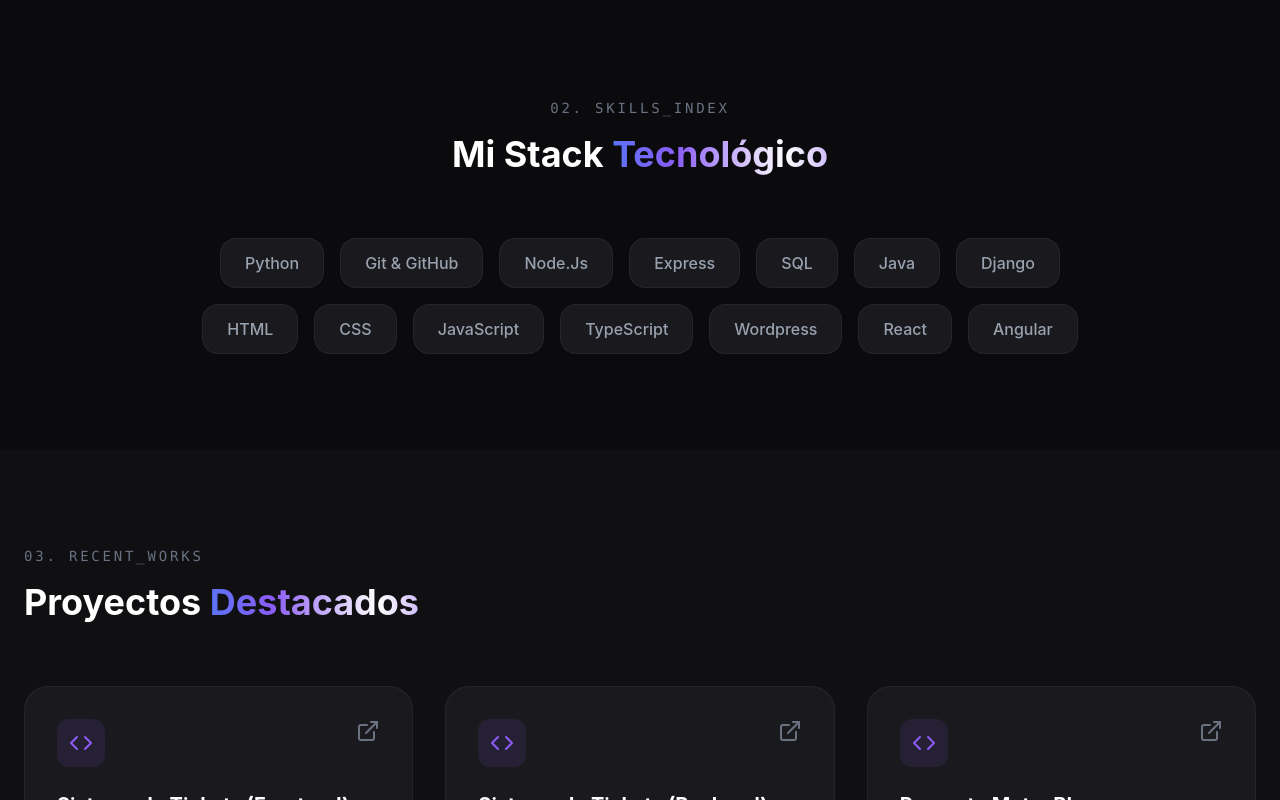
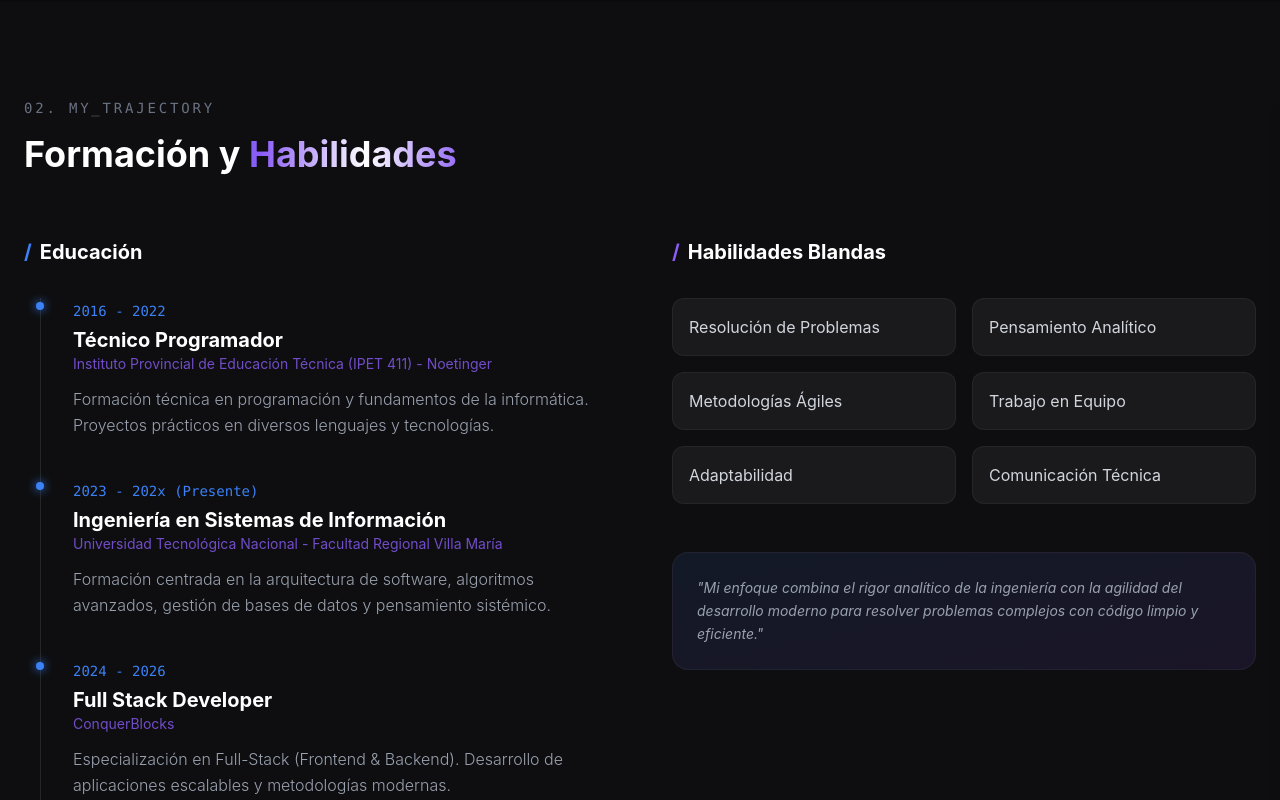
Before and after one commit to Balti2003/Proyecto_portfolio_web, a React (Vite) app: page / in a window 1280 px wide. Shown: the part 1420-2220 px from the top of the page. Built offline with nearby package versions, Linux system fonts and the light colour scheme.

Commit message:
agregando component experience

```diff
--- a/src/App.jsx
+++ b/src/App.jsx
@@ -2,6 +2,7 @@ import Navbar from './components/Navbar';
 import Hero from './components/Hero';
 import About from './components/About';
 import Stack from './components/Stack';
+import Experience from './components/Experience';
 import Projects from './components/Projects';
 import Contact from './components/Contact';
 import Footer from './components/Footer';
@@ -34,6 +35,7 @@ function App() {
       <Navbar />
       <Hero />
       <About />
+      <Experience />
       <Stack />
       <Projects />
       <Contact />
--- a/src/components/Contact.jsx
+++ b/src/components/Contact.jsx
@@ -37,7 +37,7 @@ const Contact = () => {
     <section id="contacto" className="py-24 relative">
       <div className="container mx-auto px-6">
         <Reveal>
-          <h3 className="text-gray-500 font-mono text-sm mb-4 tracking-[0.2em]">04. CONTACT_INFO</h3>
+          <h3 className="text-gray-500 font-mono text-sm mb-4 tracking-[0.2em]">05. CONTACT_INFO</h3>
           <h2 className="text-4xl font-bold mb-16">
             Hablemos de <span className="animate-shimmer">Sistemas</span>
           </h2>
--- /dev/null
+++ b/src/components/Experience.jsx
@@ -0,0 +1,98 @@
+import React from 'react';
+import Reveal from "./Reveal";
+
+const education = [
+    {
+        title: "Técnico Programador",
+        institution: "Instituto Provincial de Educación Técnica (IPET 411) - Noetinger",
+        date: "2016 - 2022",
+        description: "Formación técnica en programación y fundamentos de la informática. Proyectos prácticos en diversos lenguajes y tecnologías."
+    },
+    {
+        title: "Ingeniería en Sistemas de Información",
+        institution: "Universidad Tecnológica Nacional - Facultad Regional Villa María",
+        date: "2023 - 202x (Presente)",
+        description: "Formación centrada en la arquitectura de software, algoritmos avanzados, gestión de bases de datos y pensamiento sistémico."
+    },
+    {
+        title: "Full Stack Developer",
+        institution: "ConquerBlocks",
+        date: "2024 - 2026",
+        description: "Especialización en Full-Stack (Frontend & Backend). Desarrollo de aplicaciones escalables y metodologías modernas."
+    }
+];
+
+const softSkills = [
+  "Resolución de Problemas",
+  "Pensamiento Analítico",
+  "Metodologías Ágiles",
+  "Trabajo en Equipo",
+  "Adaptabilidad",
+  "Comunicación Técnica"
+];
+
+const Experience = () => {
+  return (
+    <section id="trayectoria" className="py-24 bg-white/[0.01]">
+      <div className="container mx-auto px-6">
+        <h3 className="text-gray-500 font-mono text-sm mb-4 tracking-[0.2em]">02. MY_TRAJECTORY</h3>
+        <h2 className="text-4xl font-bold mb-16">Formación y <span className="animate-shimmer">Habilidades</span></h2>
+
+        <div className="grid grid-cols-1 lg:grid-cols-2 gap-16">
+
+          {/* Columna Educación (Timeline) */}
+          <div>
+            <h4 className="text-xl font-bold mb-8 flex items-center gap-2">
+              <span className="text-accent-blue">/</span> Educación
+            </h4>
+            <div className="space-y-8 border-l border-white/10 ml-4">
+              {education.map((item, index) => (
+                <Reveal key={index}>
+                  <div className="relative pl-8 pb-2">
+                    {/* Punto del timeline */}
+                    <div className="absolute -left-[5px] top-1 w-2 h-2 rounded-full bg-accent-blue shadow-[0_0_10px_#3b82f6]" />
+
+                    <span className="text-accent-blue font-mono text-sm">{item.date}</span>
+                    <h5 className="text-xl font-bold mt-1 text-white">{item.title}</h5>
+                    <p className="text-accent-purple/80 text-sm mb-3">{item.institution}</p>
+                    <p className="text-gray-400 font-light leading-relaxed">
+                      {item.description}
+                    </p>
+                  </div>
+                </Reveal>
+              ))}
+            </div>
+          </div>
+
+          {/* Columna Soft Skills */}
+          <div>
+            <h4 className="text-xl font-bold mb-8 flex items-center gap-2">
+              <span className="text-accent-purple">/</span> Habilidades Blandas
+            </h4>
+            <div className="grid grid-cols-2 gap-4">
+              {softSkills.map((skill, index) => (
+                <Reveal key={index}>
+                  <div className="p-4 rounded-xl bg-white/5 border border-white/5 hover:border-accent-purple/30 transition-all duration-300 group">
+                    <p className="text-gray-300 group-hover:text-white transition-colors">
+                      {skill}
+                    </p>
+                  </div>
+                </Reveal>
+              ))}
+            </div>
+
+            {/* Pequeña nota de perfil ingeniero */}
+            <div className="mt-12 p-6 rounded-2xl bg-gradient-to-br from-accent-blue/10 to-accent-purple/10 border border-white/5">
+              <p className="text-sm italic text-gray-400 leading-relaxed">
+                "Mi enfoque combina el rigor analítico de la ingeniería con la agilidad del desarrollo moderno para resolver problemas complejos con código limpio y eficiente."
+              </p>
+            </div>
+          </div>
+
+        </div>
+      </div>
+    </section>
+  );
+};
+
+export default Experience;
--- a/src/components/Navbar.jsx
+++ b/src/components/Navbar.jsx
@@ -7,6 +7,7 @@ const Navbar = () => {
   const menuLinks = [
     { name: "Inicio", href: "#hero" },
     { name: "Sobre Mí", href: "#about" },
+    { name: "Trayectoria", href: "#trayectoria" },
     { name: "Tecnologías", href: "#stack" },
     { name: "Proyectos", href: "#proyectos" },
     { name: "Contacto", href: "#contacto" },
--- a/src/components/Projects.jsx
+++ b/src/components/Projects.jsx
@@ -84,7 +84,7 @@ const Projects = () => {
   return (
     <section id="proyectos" className="py-24 bg-white/[0.02]">
       <div className="container mx-auto px-6 text-center md:text-left">
-        <h3 className="text-gray-500 font-mono text-sm mb-4 tracking-[0.2em]">03. RECENT_WORKS</h3>
+        <h3 className="text-gray-500 font-mono text-sm mb-4 tracking-[0.2em]">04. RECENT_WORKS</h3>
         <h2 className="text-4xl font-bold mb-16 text-white">
           Proyectos <span className="animate-shimmer">Destacados</span>
         </h2>
--- a/src/components/Stack.jsx
+++ b/src/components/Stack.jsx
@@ -23,7 +23,7 @@ const Stack = () => {
     <section id="stack" className="py-24 relative">
       <div className="container mx-auto px-6">
         <Reveal>
-          <h3 className="text-gray-500 font-mono text-sm mb-4 text-center tracking-[0.2em]">02. SKILLS_INDEX</h3>
+          <h3 className="text-gray-500 font-mono text-sm mb-4 text-center tracking-[0.2em]">03. SKILLS_INDEX</h3>
           <h2 className="text-4xl font-bold text-center mb-16">Mi Stack <span className="animate-shimmer">Tecnológico</span></h2>
         </Reveal>
 
```
